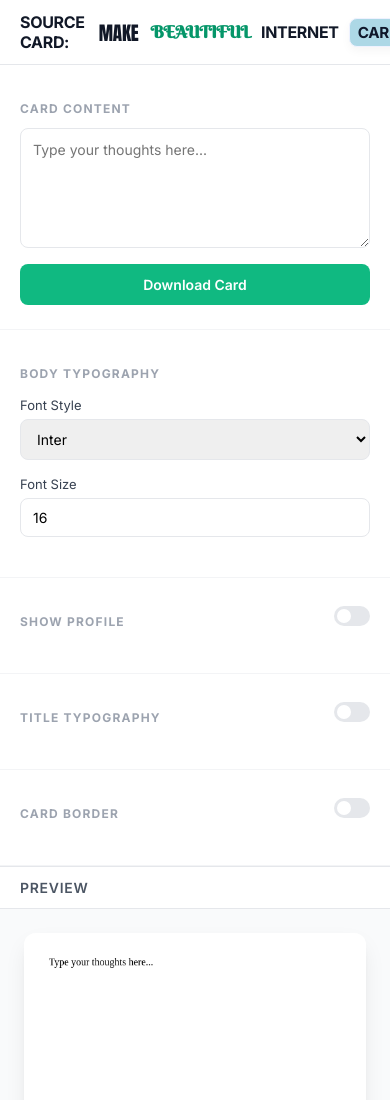
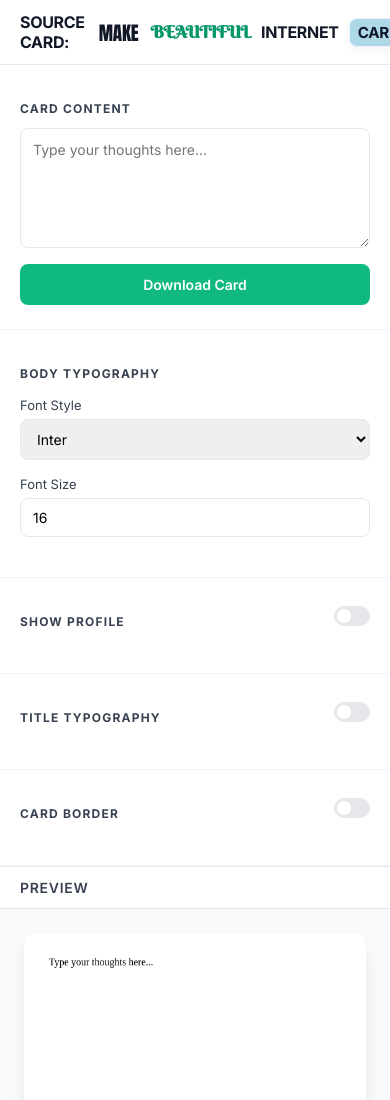
Before and after one commit to KingOfSpades-cmd/Source-Card, a plain HTML site: page index.html in a window 390 px wide. Shown: the top 1100 px of the page. Drawn offline with Linux system fonts and the light colour scheme.

Commit message:
Changed titles to be more gray for increased visibility

```diff
--- a/style.css
+++ b/style.css
@@ -232,7 +232,7 @@ footer {
 .section_subtitle {
     font-size: 12px;
     font-weight: 700;
-    color: #9ca3af;
+    color: #374151; /* darker gray for better contrast */
     margin-bottom: 16px;
     text-transform: uppercase;
     letter-spacing: 0.1em;
@@ -241,7 +241,7 @@ footer {
 #card_content_title {
     font-size: 12px;
     font-weight: 700;
-    color: #9ca3af;
+    color: #374151; /* darker gray */
     text-transform: uppercase;
     letter-spacing: 0.1em;
     margin-bottom: 12px;
@@ -435,14 +435,14 @@ input:checked + .slider:before {
         height: auto;
     }
 
-    #edit_area_title {
-        position: sticky;
-        top: 0;
-        z-index: 50;
+    #edit_area_title p {
+        margin: 0;
+        font-size: 14px;
+        font-weight: 600;
+        color: #374151; /* darker gray */
+        text-transform: uppercase;
+        letter-spacing: 0.05em;
     }
-
-    header {
-        position: static;
         height: auto;
         padding: 12px 20px;
     }
```
